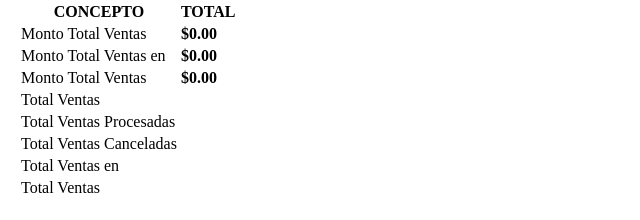
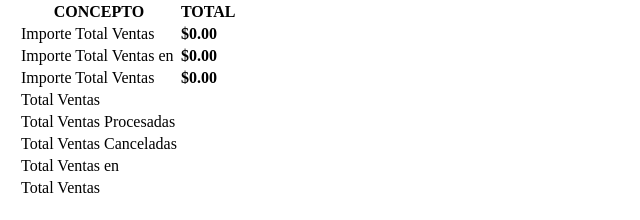
Before and after one commit to RolandoContreras/cryptostore, a CodeIgniter app: the page made by application/views/dashboard/reporte_ventas/ventas.php in a window 1280 px wide. Shown: the part 36-256 px from the top of the page, without its empty margins (0-640 px from the left). Run offline with CodeIgniter, Linux system fonts and the light colour scheme; data that the repository does not hold is empty.

Commit message:
changes on dashboard

```diff
--- a/application/views/dashboard/reporte_ventas/ventas.php
+++ b/application/views/dashboard/reporte_ventas/ventas.php
@@ -24,15 +24,15 @@
                                     </thead>
                                     <tbody>
                                         <tr>
-                                            <td><a><i class="fa fa-usd" aria-hidden="true"></i> Monto Total Ventas</a></td>
+                                            <td><a><i class="fa fa-usd" aria-hidden="true"></i> Importe Total Ventas</a></td>
                                             <td><b><?php echo "$".format_number_2decimal($total_amount);?></b></td>
                                         </tr>
                                         <tr>
-                                            <td><a><i class="fa fa-btc"></i> Monto Total Ventas en <?php echo $year;?></a></td>
+                                            <td><a><i class="fa fa-btc"></i> Importe Total Ventas en <?php echo $year;?></a></td>
                                             <td><b><?php echo "$".format_number_2decimal($total_amount_year);?></b></td>
                                         </tr>
                                         <tr>
-                                            <td><a><i class="fa fa-btc"></i> Monto Total Ventas <?php echo $month;?></a></td>
+                                            <td><a><i class="fa fa-btc"></i> Importe Total Ventas <?php echo $month;?></a></td>
                                             <td><b><?php echo "$".format_number_2decimal($obj_total_sell_amount_month);?></b></td>
                                         </tr>
                                         <tr>
--- a/application/views/dashboard/users/users_list.php
+++ b/application/views/dashboard/users/users_list.php
@@ -28,7 +28,7 @@
                                 <th>FECHA DE CREACIÓN</th>
                                 <th>NOMBRE</th>
                                 <th>PRIVILEGIO</th>
-                                <th>E-MAIL</th>
+                                <th>USUARIO</th>
                                 <th>ESTADO</th>
                                 <th>ACCIONES</th>
                             </tr>
```
